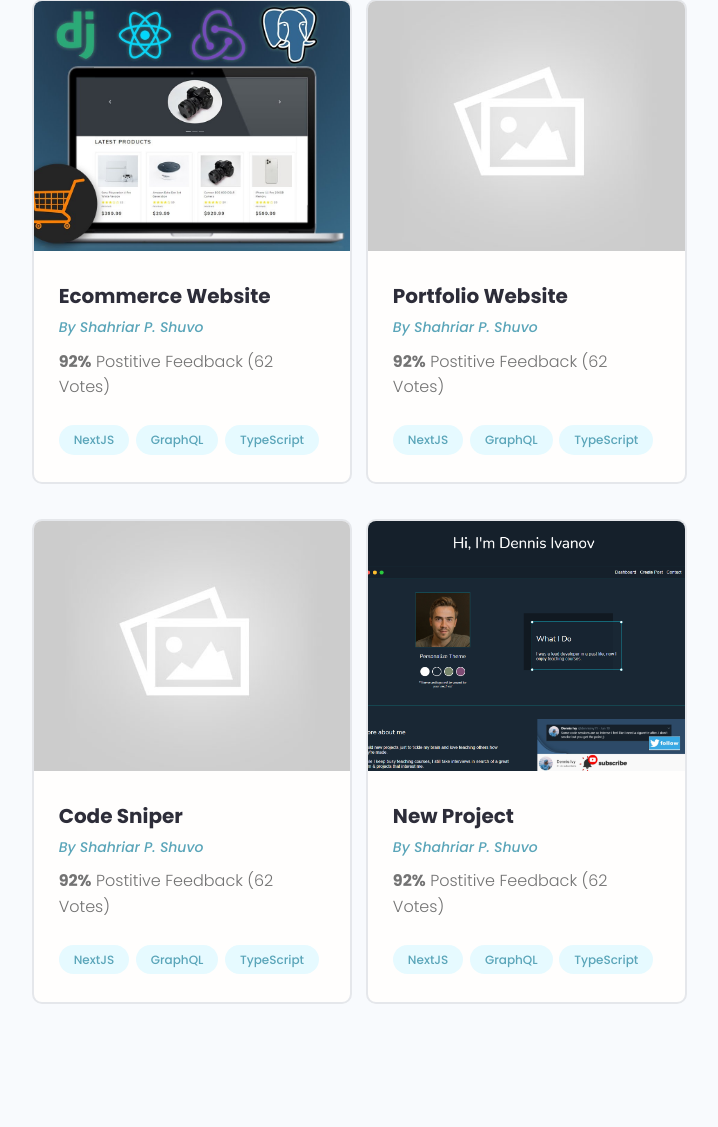
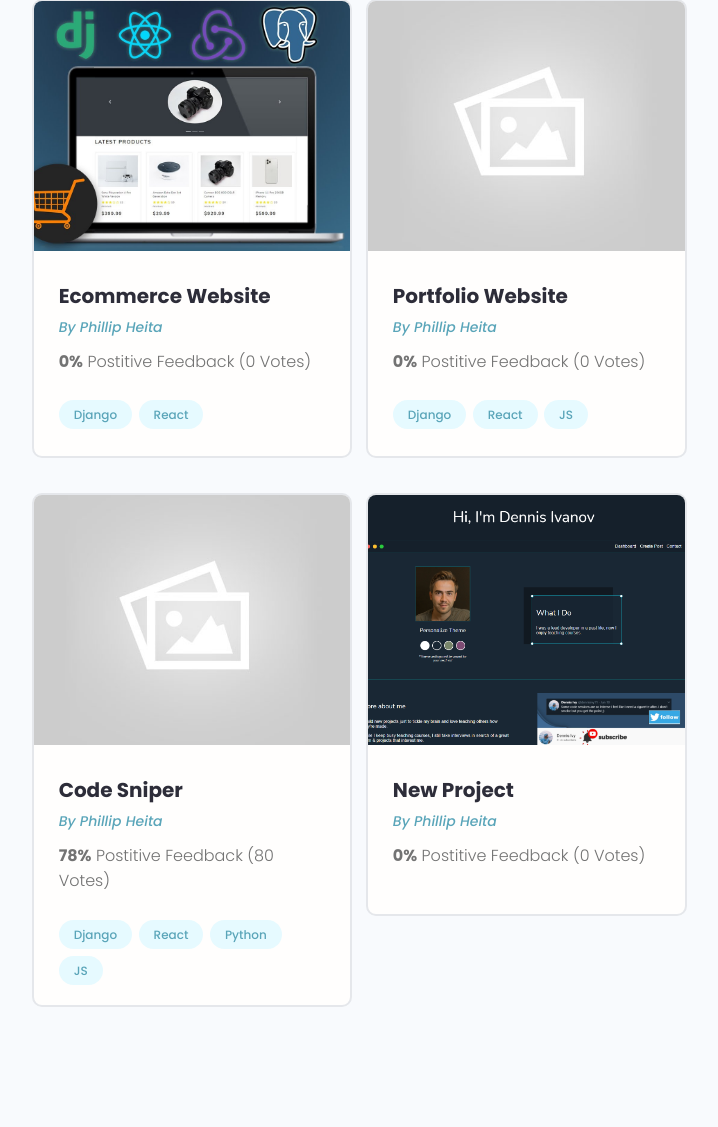
Before and after one commit to PhillipKN/devsearch, a Django app: page /profile/976fc7e0-4618-470b-b252-f7fc9b55ff00/ in a window 1280 px wide. Shown: the part 803-1930 px from the top of the page, without its empty margins (465-1183 px from the left). Before the commit the page ends 1807 px from the top, so only its background shows below. Run offline with Django 4.2, Linux system fonts and the light colour scheme; data comes from the database, SQL or seed files in the repository; both versions use the stored data as it was after the commit; some libraries are stand-ins or nearby versions.

Commit message:
Add & Render Profiles

```diff
--- a/users/templates/users/user-profile.html
+++ b/users/templates/users/user-profile.html
@@ -80,21 +80,17 @@
                     <img class="project__thumbnail" src="{{project.featured_image.url}}" alt="project thumbnail" />
                     <div class="card__body">
                       <h3 class="project__title">{{project.title}}</h3>
-                      <p><a class="project__author" href="profile.html">By Shahriar P. Shuvo</a></p>
+                      <p><a class="project__author" href="{% url 'user-profile' project.owner.id %}">By {{project.owner.name}}</a></p>
                       <p class="project--rating">
-                        <span style="font-weight: bold;">92%</span> Postitive
-                        Feedback (62 Votes)
+                        <span style="font-weight: bold;">{{project.vote_ratio}}%</span> Postitive
+                        Feedback ({{project.vote_total}} Vote{{project.vote_total|pluralize:"s"}})
                       </p>
                       <div class="project__tags">
+                        {% for tag in project.tags.all %}
                         <span class="tag tag--pill tag--main">
-                          <small>NextJS</small>
+                          <small>{{tag}}</small>
                         </span>
-                        <span class="tag tag--pill tag--main">
-                          <small>GraphQL</small>
-                        </span>
-                        <span class="tag tag--pill tag--main">
-                          <small>TypeScript</small>
-                        </span>
+                        {% endfor %}
                       </div>
                     </div>
                   </a>
```
Also changed, not shown: db.sqlite3.
